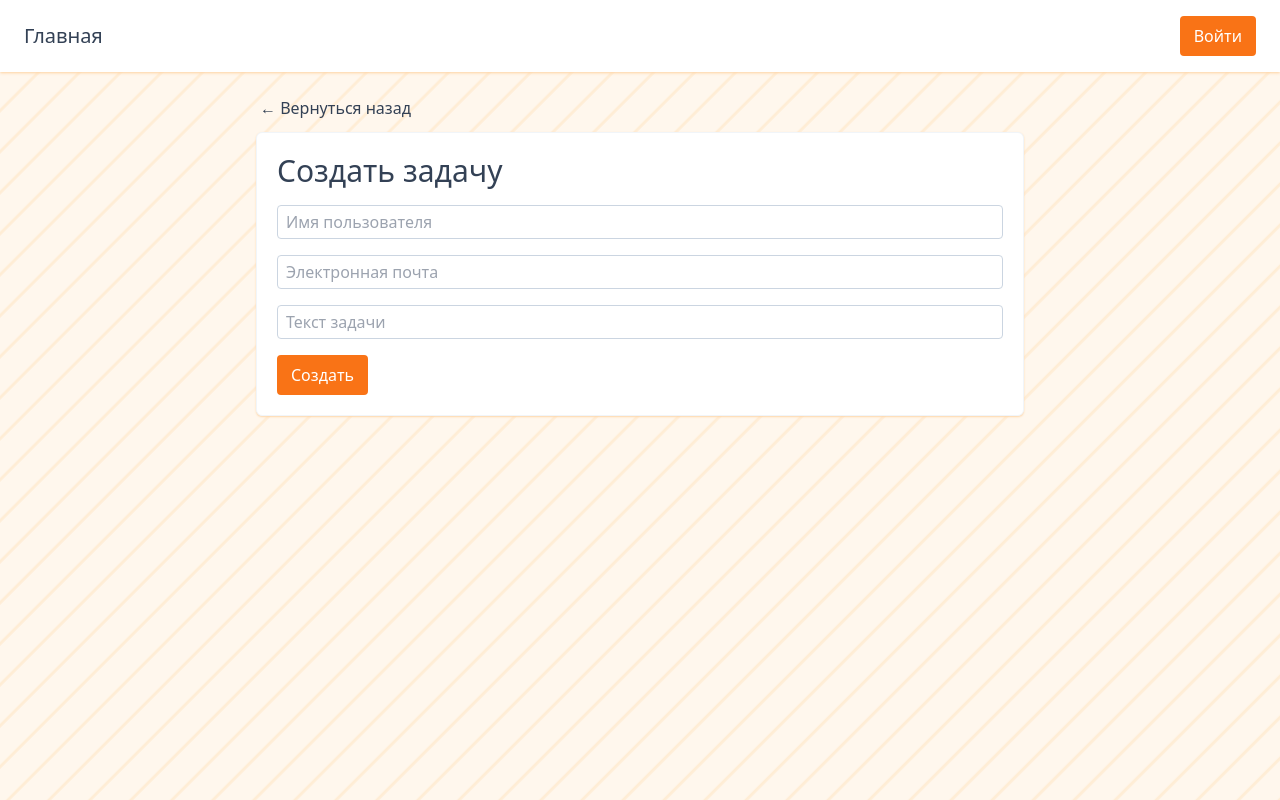
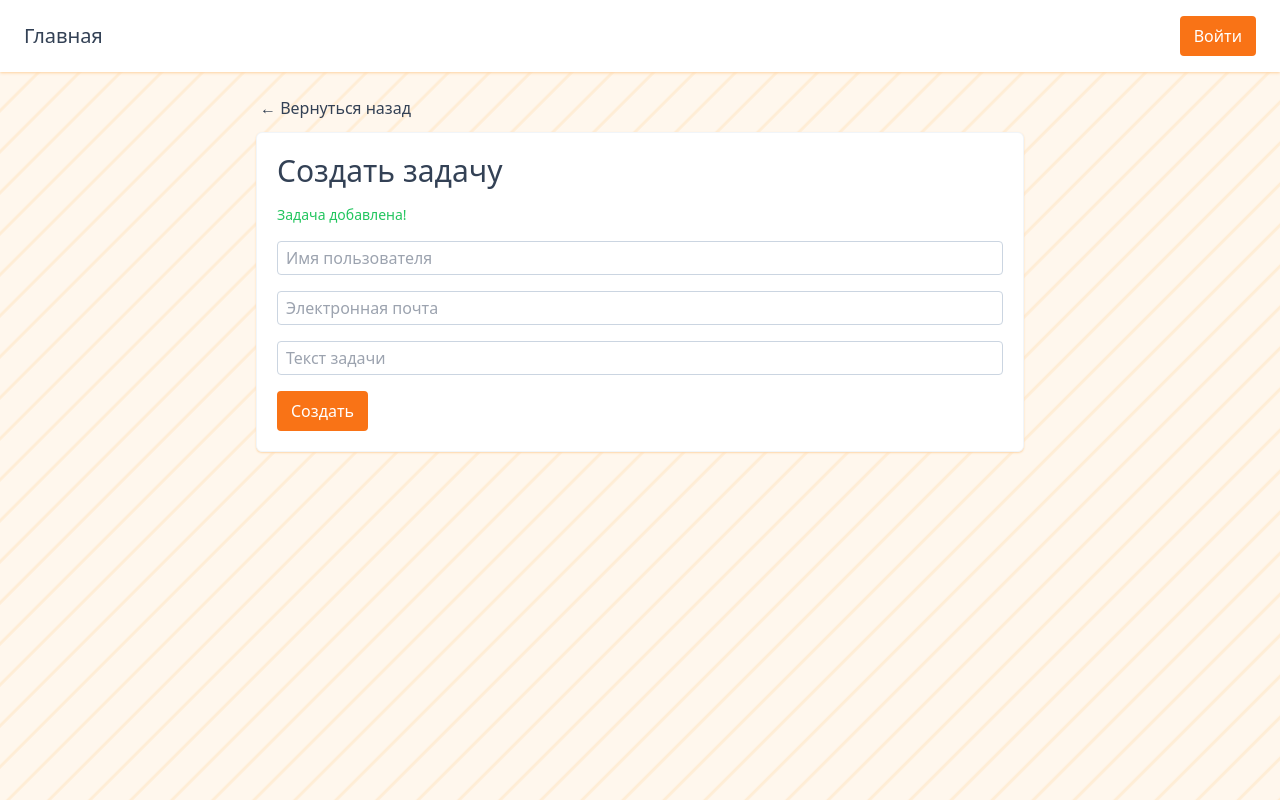
Before and after one commit to nurbolatk/test-task-frontend, a React (Create React App) app: page /tasks/create in a window 1280 px wide. Built offline with nearby package versions, Linux system fonts and the light colour scheme; no server answers.

Commit message:
Refactor HomePage to TaskCardList

```diff
--- a/src/entities/task/ui/CreateTaskForm.tsx
+++ b/src/entities/task/ui/CreateTaskForm.tsx
@@ -20,11 +20,9 @@
     }
   }, [isSuccess])
 
-  const successMessage = isSuccess ? { task: 'Задача добавлена!' } : null
-
   return (
     <form ref={formRef} noValidate onSubmit={handleSubmit} className="space-y-4 relative">
-      <StatusMessage variant="success" index="task" message={successMessage} />
+      <StatusMessage variant="success" message="Задача добавлена!" />
       <InputGroup error={error} name="username" type="text" placeholder="Имя пользователя" />
       <InputGroup error={error} type="email" name="email" placeholder="Электронная почта" />
       <InputGroup error={error} type="text" name="text" placeholder="Текст задачи" />
--- /dev/null
+++ b/src/entities/task/ui/TaskCardList.tsx
@@ -0,0 +1,27 @@
+import React from 'react'
+import { Skeleton, StatusMessage, StatusMessageList } from '../../../shared/ui'
+import { TaskCard } from './TaskCard'
+import { useTasks } from '../../../app/providers'
+
+export const TaskCardList = (): JSX.Element => {
+  const { tasks, isLoading, error } = useTasks()
+  const showLoading = tasks.length === 0 && isLoading
+
+  return (
+    <div className="grid md:grid-cols-3 gap-3">
+      {error ? (
+        <StatusMessageList messages={error} variant="error" />
+      ) : showLoading ? (
+        <>
+          <Skeleton className="w-full h-[12rem]" />
+          <Skeleton className="w-full h-[12rem]" />
+          <Skeleton className="w-full h-[12rem]" />
+        </>
+      ) : tasks.length === 0 ? (
+        <StatusMessage variant="info" message="Вы еще не создали задачи" />
+      ) : (
+        tasks.map((task) => <TaskCard task={task} key={task.id} />)
+      )}
+    </div>
+  )
+}
--- a/src/entities/task/ui/index.ts
+++ b/src/entities/task/ui/index.ts
@@ -1,3 +1,4 @@
 export * from './CreateTaskForm'
 export * from './TaskCard'
 export * from './SortTask'
+export * from './TaskCardList'
--- a/src/pages/HomePage.tsx
+++ b/src/pages/HomePage.tsx
@@ -1,19 +1,15 @@
 import React, { useEffect } from 'react'
 import { Link } from 'react-router-dom'
 import { useTasks } from 'app/providers'
-import { SortTask, TaskCard } from '../entities/task'
-import { Pagination, Skeleton, StatusMessage, StatusMessageList } from 'shared/ui'
+import { SortTask, TaskCardList } from 'entities/task'
+import { Pagination } from 'shared/ui'
 
 export const HomePage = (): JSX.Element => {
-  const { getTasks, tasks, totalPages, isLoading, error } = useTasks()
-
-  console.log(error)
+  const { getTasks, totalPages } = useTasks()
 
   useEffect(() => {
     getTasks()
   }, [getTasks])
-
-  const showLoading = tasks.length === 0 && isLoading
 
   return (
     <div>
@@ -25,22 +21,7 @@
         <SortTask />
       </div>
       <div>
-        <div className="grid md:grid-cols-3 gap-3">
-          {error ? (
-            <StatusMessageList messages={error} variant="error" />
-          ) : showLoading ? (
-            <>
-              <Skeleton className="w-full h-[12rem]" />
-              <Skeleton className="w-full h-[12rem]" />
-              <Skeleton className="w-full h-[12rem]" />
-            </>
-          ) : tasks.length === 0 ? (
-            <StatusMessage variant="info" message="Вы еще не создали задачи" />
-          ) : (
-            tasks.map((task) => <TaskCard task={task} key={task.id} />)
-          )}
-        </div>
-
+        <TaskCardList />
         <Pagination totalPages={totalPages} />
       </div>
     </div>
```
